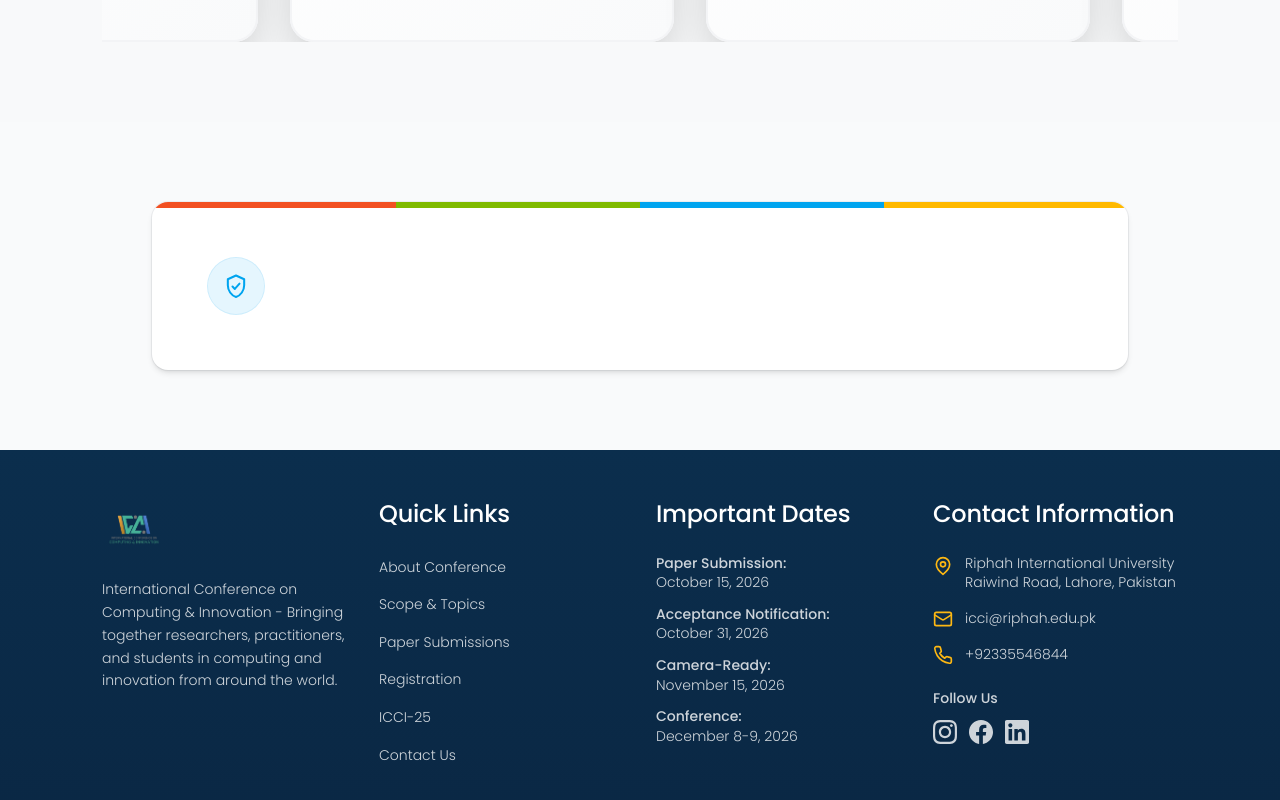
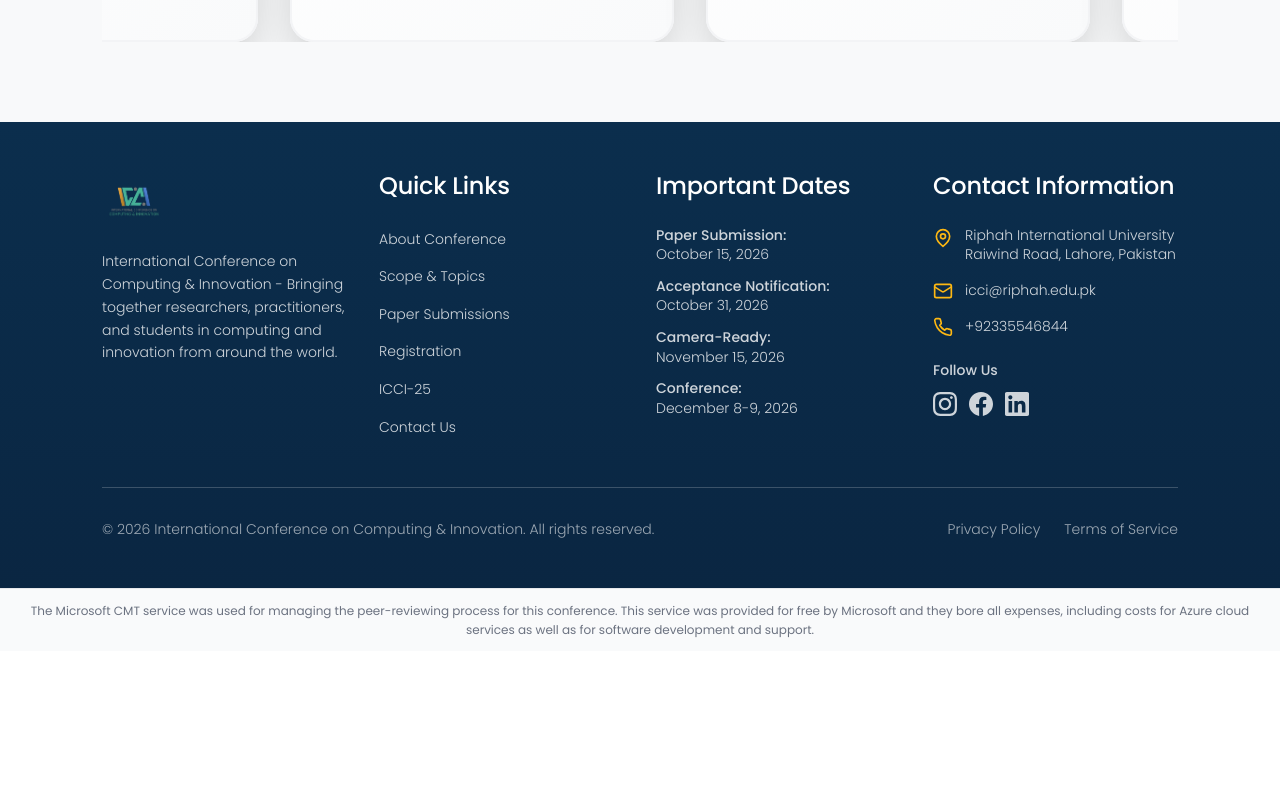
Before and after one commit to haroon147/icci-25, a React (Vite) app in the folder frontend/: page / in a window 1280 px wide. Shown: the part 4093-4893 px from the top of the page. After the commit the page ends 4744 px from the top, so only its background shows below. Built offline with nearby package versions, Linux system fonts and the light colour scheme.

Commit message:
cmt verify update

```diff
--- a/frontend/index.html
+++ b/frontend/index.html
@@ -11,6 +11,7 @@
 
 <body>
   <div id="root"></div>
+  <p style="margin:0;padding:12px 16px;text-align:center;font-size:12px;line-height:1.6;color:#6b7280;background:#f9fafb;border-top:1px solid #e5e7eb;">The Microsoft CMT service was used for managing the peer-reviewing process for this conference. This service was provided for free by Microsoft and they bore all expenses, including costs for Azure cloud services as well as for software development and support.</p>
   <script type="module" src="/src/main.jsx"></script>
 </body>
 
--- a/frontend/src/pages/CMTAcknowledgement.jsx
+++ b/frontend/src/pages/CMTAcknowledgement.jsx
@@ -47,7 +47,7 @@ export default function CMTAcknowledgement() {
                 </h2>
 
                 <p className="text-lg leading-8 text-gray-600">
-                  The Microsoft CMT Service was used to manage the peer-reviewing process for this conference. This service was provided free of charge by Microsoft, which covered all associated expenses, including the costs of Azure cloud services, software development, and technical support.
+                  The Microsoft CMT service was used for managing the peer-reviewing process for this conference. This service was provided for free by Microsoft and they bore all expenses, including costs for Azure cloud services as well as for software development and support.
                 </p>
 
                 <div className="mt-6 flex items-center gap-2 text-sm text-gray-400">
--- a/frontend/src/pages/Home.jsx
+++ b/frontend/src/pages/Home.jsx
@@ -544,42 +544,6 @@ export default function Home() {
         </div>
       </section>
 
-      <section className="bg-gray-50 py-20">
-        <div className="mx-auto max-w-5xl px-6">
-          <div className="relative overflow-hidden rounded-2xl bg-white p-8 shadow-md ring-1 ring-gray-900/5 md:p-14">
-            {/* Signature accent bar — subtle nod to the four Microsoft brand hues */}
-            <div className="absolute inset-x-0 top-0 flex h-1.5">
-              <span className="flex-1 bg-[#F25022]" />
-              <span className="flex-1 bg-[#7FBA00]" />
-              <span className="flex-1 bg-[#00A4EF]" />
-              <span className="flex-1 bg-[#FFB900]" />
-            </div>
-
-            <div className="flex flex-col gap-8 md:flex-row md:items-start md:gap-10">
-              {/* Badge mark */}
-              <div className="flex-shrink-0">
-                <div className="flex h-14 w-14 items-center justify-center rounded-full bg-[#00A4EF]/10 ring-1 ring-[#00A4EF]/20">
-                  <svg
-                    className="h-7 w-7 text-[#00A4EF]"
-                    viewBox="0 0 24 24"
-                    fill="none"
-                    stroke="currentColor"
-                    strokeWidth="1.75"
-                  >
-                    <path
-                      d="M9 12.5l2 2 4-4.5M12 3l7 3.2v5.1c0 4.6-2.9 8.7-7 10.2-4.1-1.5-7-5.6-7-10.2V6.2L12 3z"
-                      strokeLinecap="round"
-                      strokeLinejoin="round"
-                    />
-                  </svg>
-                </div>
-              </div>
-
-            </div>
-          </div>
-        </div>
-      </section>
-
       {/* Call to Action section hidden */}
       <style>{`
         @keyframes pulseGlow {
```
